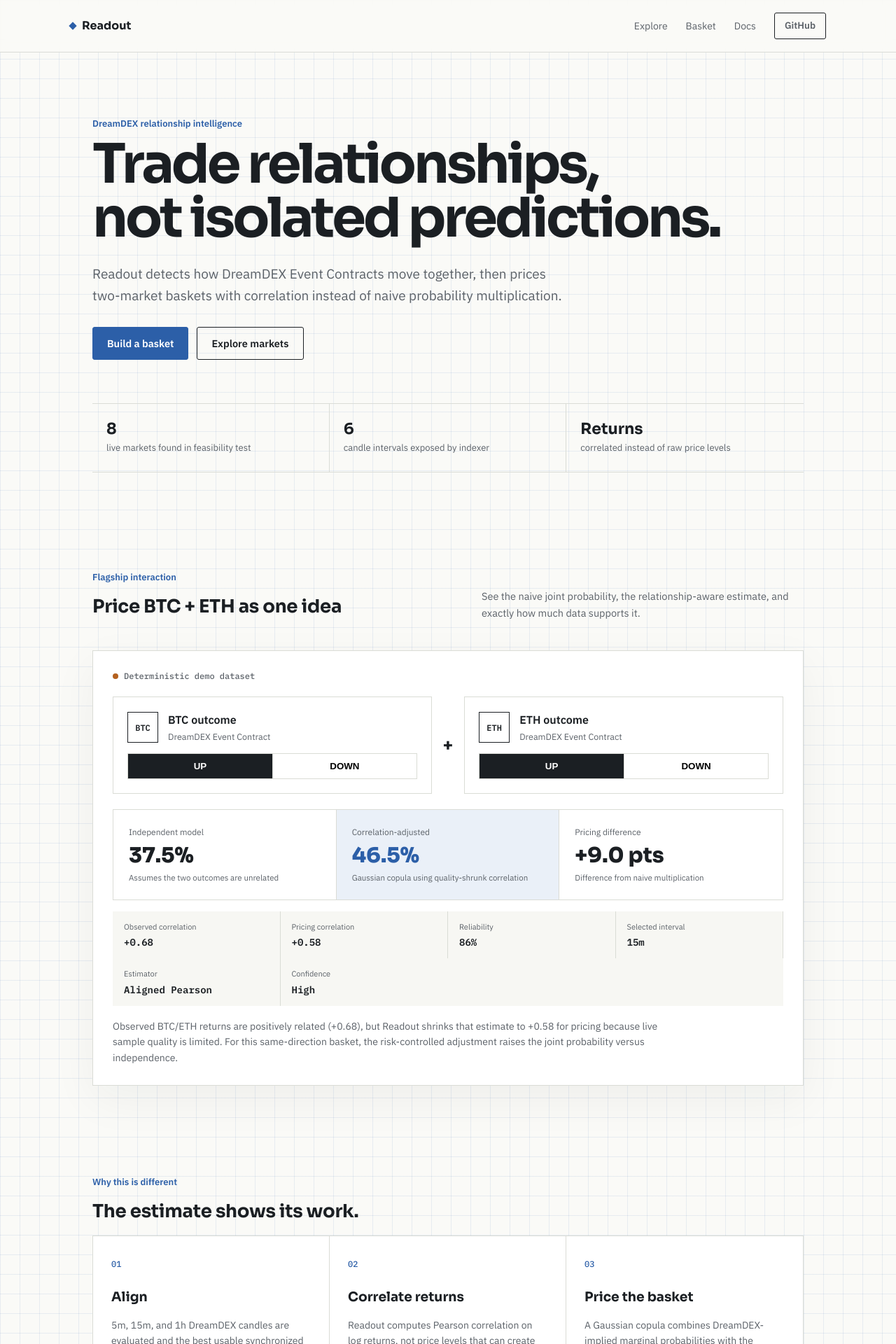
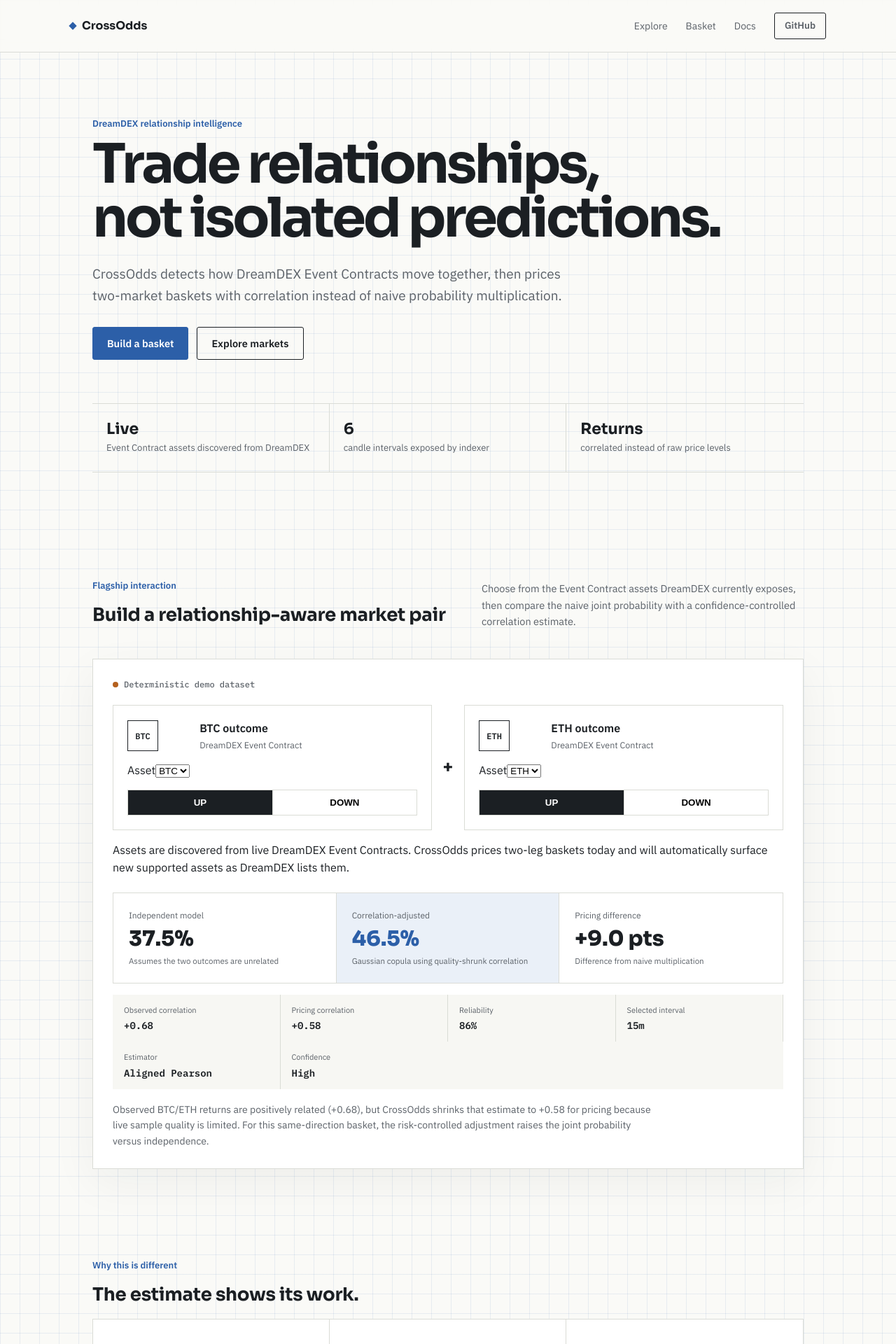
Before and after one commit to Ay-obami/CrossOdds, a Next.js app in the folder site/: page / in a window 1280 px wide. Shown: the top 1920 px of the page at 70% size. Built offline with nearby package versions, Linux system fonts and the light colour scheme; no server answers.

Commit message:
Rebrand frontend to CrossOdds and make basket assets dynamic

```diff
--- a/site/app/basket/page.tsx
+++ b/site/app/basket/page.tsx
@@ -1,4 +1,4 @@
 import SiteNav from "../components/SiteNav";
 import SiteFoot from "../components/SiteFoot";
 import BasketBuilder from "../components/BasketBuilder";
-export default function BasketPage(){return <><SiteNav active="basket"/><main className="wrap page-pad"><div className="eyebrow-plain">Basket builder</div><h1 className="page-title">Does the crowd actually believe both?</h1><p className="page-intro">Choose a direction for each DreamDEX asset. Readout compares independence with a correlation-adjusted joint probability and refuses to overstate sparse data.</p><BasketBuilder/><div className="method-note"><h3>What happens under the hood</h3><p>Readout aligns candle history, converts closes into log returns, estimates return correlation, scores sample quality, shrinks noisy estimates toward independence, then uses a Gaussian copula to combine the risk-controlled relationship with each market&apos;s implied probability.</p></div></main><SiteFoot/></>}
+export default function BasketPage(){return <><SiteNav active="basket"/><main className="wrap page-pad"><div className="eyebrow-plain">Basket builder</div><h1 className="page-title">Build a basket from live DreamDEX assets.</h1><p className="page-intro">Choose two different live Event Contract assets and a direction for each. CrossOdds compares independence with a correlation-adjusted joint probability and refuses to overstate sparse data.</p><BasketBuilder/><div className="method-note"><h3>What happens under the hood</h3><p>CrossOdds discovers the live assets, aligns candle history, converts closes into log returns, estimates return correlation, scores sample quality, shrinks noisy estimates toward independence, then uses a Gaussian copula to combine the risk-controlled relationship with each market&apos;s implied probability.</p></div></main><SiteFoot/></>}
--- a/site/app/components/BasketBuilder.tsx
+++ b/site/app/components/BasketBuilder.tsx
@@ -49,25 +49,55 @@ const pct = (v?: number | null) => v == null ? "—" : `${(v * 100).toFixed(1)}%
 const rho = (v?: number | null) => v == null ? "—" : `${v >= 0 ? "+" : ""}${v.toFixed(2)}`;
 
 export default function BasketBuilder() {
+  const base = process.env.NEXT_PUBLIC_CROSSODDS_API_URL || process.env.NEXT_PUBLIC_READOUT_API_URL;
+  const [assets, setAssets] = useState<string[]>(["BTC", "ETH"]);
+  const [assetA, setAssetA] = useState("BTC");
+  const [assetB, setAssetB] = useState("ETH");
   const [a, setA] = useState<Direction>("UP");
   const [b, setB] = useState<Direction>("UP");
   const [result, setResult] = useState<Result>(demo);
   const [mode, setMode] = useState<"live" | "demo" | "loading">("loading");
 
   useEffect(() => {
-    const base = process.env.NEXT_PUBLIC_READOUT_API_URL;
+    if (!base) { setMode("demo"); return; }
+    const controller = new AbortController();
+    fetch(`${base.replace(/\/$/, "")}/api/assets`, { signal: controller.signal })
+      .then(async (r) => {
+        if (!r.ok) throw new Error(`HTTP ${r.status}`);
+        const data = await r.json();
+        const discovered = Array.isArray(data.assets)
+          ? [...new Set(data.assets.map((v: unknown) => String(v).toUpperCase()).filter(Boolean))]
+          : [];
+        if (discovered.length < 2) throw new Error("fewer than two live assets");
+        setAssets(discovered);
+        setAssetA((current) => discovered.includes(current) ? current : discovered[0]);
+        setAssetB((current) => {
+          if (discovered.includes(current) && current !== discovered[0]) return current;
+          return discovered.find((asset) => asset !== discovered[0]) || discovered[1];
+        });
+      })
+      .catch(() => { if (!controller.signal.aborted) setAssets(["BTC", "ETH"]); });
+    return () => controller.abort();
+  }, [base]);
+
+  useEffect(() => {
     if (!base) { setMode("demo"); setResult(demoForDirections(a,b)); return; }
+    if (!assetA || !assetB || assetA === assetB) {
+      setMode("live");
+      setResult({ status: "insufficient_data", note: "Choose two different live DreamDEX assets to build a correlation basket." });
+      return;
+    }
     const controller = new AbortController();
     setMode("loading");
     fetch(`${base.replace(/\/$/, "")}/api/basket/price`, {
       method: "POST", headers: { "Content-Type": "application/json" }, signal: controller.signal,
-      body: JSON.stringify({ legs: [{ asset: "BTC", direction: a }, { asset: "ETH", direction: b }] }),
+      body: JSON.stringify({ legs: [{ asset: assetA, direction: a }, { asset: assetB, direction: b }] }),
     }).then(async (r) => {
       if (!r.ok) throw new Error(`HTTP ${r.status}`);
       const data = await r.json(); setResult(data); setMode("live");
     }).catch(() => { if (!controller.signal.aborted) { setResult(demoForDirections(a,b)); setMode("demo"); } });
     return () => controller.abort();
-  }, [a,b]);
+  }, [base, assetA, assetB, a, b]);
 
   const deltaLabel = useMemo(() => result.pricingDifference == null ? "—" : `${result.pricingDifference >= 0 ? "+" : ""}${(result.pricingDifference*100).toFixed(1)} pts`, [result]);
   const observed = result.rawCorrelation ?? result.correlation?.correlation ?? null;
@@ -75,12 +105,13 @@ export default function BasketBuilder() {
   const reliability = result.pricingReliability ?? result.correlation?.qualityScore ?? null;
   return (
     <div className="basket-shell">
-      <div className="mode-row"><span className={`status-dot ${mode}`} />{mode === "live" ? "Live DreamDEX data" : mode === "loading" ? "Checking live engine…" : "Deterministic demo dataset"}</div>
+      <div className="mode-row"><span className={`status-dot ${mode}`} />{mode === "live" ? `Live DreamDEX data · ${assets.length} assets discovered` : mode === "loading" ? "Checking live CrossOdds engine…" : "Deterministic demo dataset"}</div>
       <div className="leg-grid">
-        <Leg title="BTC" direction={a} onChange={setA} />
+        <Leg asset={assetA} assets={assets} blockedAsset={assetB} direction={a} onAssetChange={setAssetA} onDirectionChange={setA} />
         <div className="plus">+</div>
-        <Leg title="ETH" direction={b} onChange={setB} />
+        <Leg asset={assetB} assets={assets} blockedAsset={assetA} direction={b} onAssetChange={setAssetB} onDirectionChange={setB} />
       </div>
+      <p className="basket-source-note">Assets are discovered from live DreamDEX Event Contracts. CrossOdds prices two-leg baskets today and will automatically surface new supported assets as DreamDEX lists them.</p>
       {result.status === "ok" ? (
         <>
           <div className="compare-grid">
@@ -96,7 +127,7 @@ export default function BasketBuilder() {
             <div><span>Estimator</span><strong>{estimatorLabel(result.estimator || result.correlation?.estimator)}</strong></div>
             <div><span>Confidence</span><strong className="capitalize">{result.confidence || result.correlation?.confidence || "—"}</strong></div>
           </div>
-          <p className="plain-explain">{explanation(a,b,observed || 0,pricingRho || 0,result.pricingDifference || 0)}</p>
+          <p className="plain-explain">{explanation(assetA,assetB,a,b,observed || 0,pricingRho || 0,result.pricingDifference || 0)}</p>
           {mode === "live" && result.snapshot?.correlationSnapshotId ? <p className="snapshot-note">Snapshot {shortSnapshot(result.snapshot.correlationSnapshotId)} · priced {formatAge(result.snapshot.pricedAt)}</p> : null}
         </>
       ) : result.status === "independence_only" ? (
@@ -113,23 +144,22 @@ export default function BasketBuilder() {
   );
 }
 
-function Leg({ title, direction, onChange }: { title: string; direction: Direction; onChange: (d: Direction) => void }) {
-  return <div className="leg-card"><div className="asset-badge">{title}</div><div><div className="leg-title">{title} outcome</div><div className="leg-sub">DreamDEX Event Contract</div></div><div className="toggle"><button className={direction === "UP" ? "selected" : ""} onClick={() => onChange("UP")}>UP</button><button className={direction === "DOWN" ? "selected" : ""} onClick={() => onChange("DOWN")}>DOWN</button></div></div>;
+function Leg({ asset, assets, blockedAsset, direction, onAssetChange, onDirectionChange }: { asset: string; assets: string[]; blockedAsset: string; direction: Direction; onAssetChange: (asset: string) => void; onDirectionChange: (d: Direction) => void }) {
+  return <div className="leg-card"><div className="asset-badge">{asset.slice(0,6)}</div><div><div className="leg-title">{asset} outcome</div><div className="leg-sub">DreamDEX Event Contract</div></div><label className="asset-picker"><span>Asset</span><select className="asset-select" value={asset} onChange={(e) => onAssetChange(e.target.value)}>{assets.map((item) => <option key={item} value={item} disabled={item === blockedAsset}>{item}</option>)}</select></label><div className="toggle"><button className={direction === "UP" ? "selected" : ""} onClick={() => onDirectionChange("UP")}>UP</button><button className={direction === "DOWN" ? "selected" : ""} onClick={() => onDirectionChange("DOWN")}>DOWN</button></div></div>;
 }
 function Metric({ label, value, sub, emphasis = false }: { label: string; value: string; sub: string; emphasis?: boolean }) { return <div className={`metric ${emphasis ? "emphasis" : ""}`}><span>{label}</span><strong>{value}</strong><small>{sub}</small></div>; }
 function estimatorLabel(value?: string) { return value === "hayashi_yoshida" ? "Async HY" : value === "aligned_pearson" ? "Aligned Pearson" : "—"; }
 function demoForDirections(a: Direction,b: Direction): Result {
   const pA = a === "UP" ? .645 : .355; const pB = b === "UP" ? .581 : .419; const same = a === b;
   const independent = pA*pB; const raw = .68; const pricing = .5848; const signedPricing = same ? pricing : -pricing;
-  // Stable illustrative demo values only; live mode always uses the API's copula result.
   const delta = same ? .09 : -.055;
   return { ...demo, independentProbability: independent, adjustedProbability: Math.max(0, independent+delta), pricingDifference: delta, rawCorrelation: raw, pricingCorrelation: pricing, effectiveCorrelation: signedPricing };
 }
 function shortSnapshot(value: string) { return value.length > 32 ? `${value.slice(0, 14)}…${value.slice(-10)}` : value; }
 function formatAge(value?: number | null) { if (!value) return "now"; const seconds = Math.max(0, Math.round((Date.now()-value)/1000)); return seconds < 2 ? "now" : `${seconds}s ago`; }
-function explanation(a: Direction,b: Direction,raw: number,pricing: number,delta: number) {
+function explanation(assetA: string,assetB: string,a: Direction,b: Direction,raw: number,pricing: number,delta: number) {
   const relation = a === b ? "same-direction" : "opposing";
-  if (Math.abs(raw) < .15) return "Recent DreamDEX trading shows little relationship between these markets, so the adjusted basket stays close to independence.";
+  if (Math.abs(raw) < .15) return `Recent DreamDEX trading shows little relationship between ${assetA} and ${assetB}, so the adjusted basket stays close to independence.`;
   const sign = raw >= 0 ? "positively" : "negatively";
-  return `Observed BTC/ETH returns are ${sign} related (${rho(raw)}), but Readout shrinks that estimate to ${rho(pricing)} for pricing because live sample quality is limited. For this ${relation} basket, the risk-controlled adjustment ${delta >= 0 ? "raises" : "reduces"} the joint probability versus independence.`;
+  return `Observed ${assetA}/${assetB} returns are ${sign} related (${rho(raw)}), but CrossOdds shrinks that estimate to ${rho(pricing)} for pricing because live sample quality is limited. For this ${relation} basket, the risk-controlled adjustment ${delta >= 0 ? "raises" : "reduces"} the joint probability versus independence.`;
 }
--- a/site/app/components/MarketExplorer.tsx
+++ b/site/app/components/MarketExplorer.tsx
@@ -23,7 +23,7 @@ export default function MarketExplorer() {
   const [mode, setMode] = useState<"live"|"demo"|"loading">("loading");
 
   useEffect(() => {
-    const base = process.env.NEXT_PUBLIC_READOUT_API_URL;
+    const base = process.env.NEXT_PUBLIC_CROSSODDS_API_URL || process.env.NEXT_PUBLIC_READOUT_API_URL;
     if (!base) { setMode("demo"); return; }
     const root = base.replace(/\/$/, "");
     const controller = new AbortController();
@@ -49,7 +49,7 @@ export default function MarketExplorer() {
 
   const windows = snapshots.flatMap((snapshot) => (snapshot.windows || []).map((window) => ({ ...window, asset: snapshot.asset })));
   return <>
-    <div className="mode-row"><span className={`status-dot ${mode}`} />{mode === "live" ? "Live DreamDEX API" : mode === "loading" ? "Checking live Readout API…" : "Recorded DreamDEX fallback"}</div>
+    <div className="mode-row"><span className={`status-dot ${mode}`} />{mode === "live" ? "Live DreamDEX API" : mode === "loading" ? "Checking live CrossOdds API…" : "Recorded DreamDEX fallback"}</div>
     <div className="market-grid">{windows.map((row, i) => <article className="market-card" key={`${row.pool}-${i}`}>
       <div className="market-top"><span className="asset-badge">{row.asset}</span><span>{row.intervalMin} min</span></div>
       <strong>{row.impliedProbability == null ? "—" : `${Number(row.impliedProbability).toFixed(1)}%`}</strong>
--- a/site/app/components/SiteFoot.tsx
+++ b/site/app/components/SiteFoot.tsx
@@ -2,7 +2,7 @@ export default function SiteFoot() {
   return (
     <footer className="sitefoot">
       <div className="wrap row">
-        <div className="left">Readout prices relationships between DreamDEX Event Contracts using aligned return correlation, while keeping the underlying market data visible and confidence-gated.</div>
+        <div className="left">CrossOdds prices relationships between DreamDEX Event Contracts using aligned return correlation, while keeping the underlying market data visible and confidence-gated.</div>
         <div className="links"><a href="/basket">Basket</a><a href="/docs">Docs</a><a href="/docs/reference">MCP reference</a></div>
       </div>
     </footer>
--- a/site/app/components/SiteNav.tsx
+++ b/site/app/components/SiteNav.tsx
@@ -5,12 +5,12 @@ export default function SiteNav({ active }: { active: Active }) {
   return (
     <nav className="sitenav">
       <div className="wrap row">
-        <Link href="/" className="wordmark"><span className="chip" />Readout</Link>
+        <Link href="/" className="wordmark"><span className="chip" />CrossOdds</Link>
         <div className="navlinks">
           <Link href="/explore" className={active === "explore" ? "active" : ""}>Explore</Link>
           <Link href="/basket" className={active === "basket" ? "active" : ""}>Basket</Link>
           <Link href="/docs" className={active === "docs" ? "active" : ""}>Docs</Link>
-          <a className="gh-btn" href="https://github.com/Ay-obami/dreamdex-readout" target="_blank" rel="noopener noreferrer">GitHub</a>
+          <a className="gh-btn" href="https://github.com/Ay-obami/CrossOdds" target="_blank" rel="noopener noreferrer">GitHub</a>
         </div>
       </div>
     </nav>
--- a/site/app/docs/reference/page.tsx
+++ b/site/app/docs/reference/page.tsx
@@ -5,7 +5,7 @@ const tools=[
   ["get_sentiment","asset","Liquidity-weighted 0–100 implied probability across live windows."],
   ["get_divergence","asset","Compares shortest and longest live-window implied probabilities."],
   ["get_market_snapshot","asset","Returns window-level price, depth, spread, and expiry context."],
-  ["get_correlation","assetA, assetB","Pearson correlation of aligned log returns plus interval, sample and confidence metadata."],
+  ["get_correlation","assetA, assetB","Correlation of DreamDEX log returns plus interval, sample and confidence metadata."],
   ["price_basket","assetA, directionA, assetB, directionB","Independent versus Gaussian-copula joint probability for a two-leg basket."],
 ];
-export default function Reference(){return <><SiteNav active="reference"/><main className="wrap page-pad docs"><div className="eyebrow-plain">MCP reference</div><h1 className="page-title">Six tools, one signal engine</h1><p className="page-intro">The original four Readout tools remain backward compatible; correlation and basket pricing extend the same MCP server.</p>{tools.map(([name,input,desc])=><div className="tool-card" key={name}><div className="tool-head"><span className="tool-name">{name}</span><span className="tool-tag">{input}</span></div><p>{desc}</p></div>)}<h2>HTTP API</h2><div className="code-block">GET /health<br/>GET /api/assets<br/>GET /api/sentiment/BTC<br/>GET /api/divergence/BTC<br/>GET /api/market/BTC<br/>GET /api/correlation?assetA=BTC&amp;assetB=ETH<br/>POST /api/basket/price</div></main><SiteFoot/></>}
+export default function Reference(){return <><SiteNav active="reference"/><main className="wrap page-pad docs"><div className="eyebrow-plain">MCP reference</div><h1 className="page-title">Six tools, one CrossOdds engine</h1><p className="page-intro">The sentiment and divergence tools remain backward compatible; correlation and basket pricing extend the same MCP server used by the CrossOdds web app.</p>{tools.map(([name,input,desc])=><div className="tool-card" key={name}><div className="tool-head"><span className="tool-name">{name}</span><span className="tool-tag">{input}</span></div><p>{desc}</p></div>)}<h2>HTTP API</h2><div className="code-block">GET /health<br/>GET /api/assets<br/>GET /api/sentiment/BTC<br/>GET /api/divergence/BTC<br/>GET /api/market/BTC<br/>GET /api/correlation?assetA=BTC&amp;assetB=ETH<br/>POST /api/basket/price</div></main><SiteFoot/></>}
--- a/site/app/explore/page.tsx
+++ b/site/app/explore/page.tsx
@@ -2,4 +2,4 @@ import SiteNav from "../components/SiteNav";
 import SiteFoot from "../components/SiteFoot";
 import MarketExplorer from "../components/MarketExplorer";
 
-export default function Explore(){return <><SiteNav active="explore"/><main className="wrap page-pad"><div className="eyebrow-plain">Market explorer</div><h1 className="page-title">Inspect the DreamDEX markets behind each basket.</h1><p className="page-intro">When a Readout API URL is configured this page loads live market windows and implied probabilities. If the API is unavailable, it switches to a clearly labeled recorded fallback.</p><MarketExplorer/></main><SiteFoot/></>}
+export default function Explore(){return <><SiteNav active="explore"/><main className="wrap page-pad"><div className="eyebrow-plain">Market explorer</div><h1 className="page-title">Inspect the DreamDEX markets behind each basket.</h1><p className="page-intro">When a CrossOdds API URL is configured this page loads live market windows and implied probabilities. If the API is unavailable, it switches to a clearly labeled recorded fallback.</p><MarketExplorer/></main><SiteFoot/></>}
--- a/site/app/layout.tsx
+++ b/site/app/layout.tsx
@@ -1,4 +1,11 @@
 import type { Metadata } from "next";
 import "./globals.css";
-export const metadata: Metadata = { title: "Readout — correlated DreamDEX prediction baskets", description: "Relationship-aware prediction baskets and AI-readable market intelligence for DreamDEX Event Contracts on Somnia." };
-export default function RootLayout({children}:{children:React.ReactNode}){return <html lang="en"><body>{children}</body></html>}
+
+export const metadata: Metadata = {
+  title: "CrossOdds — correlated DreamDEX prediction baskets",
+  description: "Relationship-aware prediction baskets and AI-readable market intelligence for DreamDEX Event Contracts on Somnia.",
+};
+
+export default function RootLayout({children}:{children:React.ReactNode}){
+  return <html lang="en"><body>{children}</body></html>;
+}
--- a/site/app/page.tsx
+++ b/site/app/page.tsx
@@ -7,12 +7,12 @@ export default function Home() {
     <section className="hero wrap">
       <div className="eyebrow-plain">DreamDEX relationship intelligence</div>
       <h1>Trade relationships,<br/>not isolated predictions.</h1>
-      <p className="hero-copy">Readout detects how DreamDEX Event Contracts move together, then prices two-market baskets with correlation instead of naive probability multiplication.</p>
+      <p className="hero-copy">CrossOdds detects how DreamDEX Event Contracts move together, then prices two-market baskets with correlation instead of naive probability multiplication.</p>
       <div className="hero-actions"><a className="btn btn-blue" href="/basket">Build a basket</a><a className="btn btn-ghost" href="/explore">Explore markets</a></div>
-      <div className="proof-strip"><div><b>8</b><span>live markets found in feasibility test</span></div><div><b>6</b><span>candle intervals exposed by indexer</span></div><div><b>Returns</b><span>correlated instead of raw price levels</span></div></div>
+      <div className="proof-strip"><div><b>Live</b><span>Event Contract assets discovered from DreamDEX</span></div><div><b>6</b><span>candle intervals exposed by indexer</span></div><div><b>Returns</b><span>correlated instead of raw price levels</span></div></div>
     </section>
-    <section className="wrap product-section"><div className="section-head"><div><div className="eyebrow-plain">Flagship interaction</div><h2 className="section-title">Price BTC + ETH as one idea</h2></div><p>See the naive joint probability, the relationship-aware estimate, and exactly how much data supports it.</p></div><BasketBuilder /></section>
-    <section className="wrap product-section"><div className="eyebrow-plain">Why this is different</div><h2 className="section-title">The estimate shows its work.</h2><div className="three-grid"><article><b>01</b><h3>Align</h3><p>5m, 15m, and 1h DreamDEX candles are evaluated and the best usable synchronized series is selected.</p></article><article><b>02</b><h3>Correlate returns</h3><p>Readout computes Pearson correlation on log returns, not price levels that can create spurious trend correlation.</p></article><article><b>03</b><h3>Price the basket</h3><p>A Gaussian copula combines DreamDEX-implied marginal probabilities with the observed relationship.</p></article></div></section>
-    <section className="wrap agent-callout"><div><div className="eyebrow-plain">Same engine, machine-readable</div><h2>AI agents get the exact same correlation and basket tools.</h2><p>The consumer app and MCP server share one signal engine, so the hackathon project is useful to both traders and autonomous agents.</p></div><div className="code-block">get_correlation({`{ assetA: "BTC", assetB: "ETH" }`})<br/>price_basket({`{ assetA: "BTC", directionA: "UP", assetB: "ETH", directionB: "UP" }`})</div></section>
+    <section className="wrap product-section"><div className="section-head"><div><div className="eyebrow-plain">Flagship interaction</div><h2 className="section-title">Build a relationship-aware market pair</h2></div><p>Choose from the Event Contract assets DreamDEX currently exposes, then compare the naive joint probability with a confidence-controlled correlation estimate.</p></div><BasketBuilder /></section>
+    <section className="wrap product-section"><div className="eyebrow-plain">Why this is different</div><h2 className="section-title">The estimate shows its work.</h2><div className="three-grid"><article><b>01</b><h3>Align</h3><p>5m, 15m, and 1h DreamDEX candles are evaluated and the best usable synchronized or asynchronous series is selected.</p></article><article><b>02</b><h3>Correlate returns</h3><p>CrossOdds computes correlation on log returns, not price levels that can create spurious trend correlation.</p></article><article><b>03</b><h3>Price the basket</h3><p>A Gaussian copula combines DreamDEX-implied marginal probabilities with a quality-shrunk observed relationship.</p></article></div></section>
+    <section className="wrap agent-callout"><div><div className="eyebrow-plain">Same engine, machine-readable</div><h2>AI agents get the exact same correlation and basket tools.</h2><p>The consumer app and MCP server share one signal engine, so CrossOdds is useful to both traders and autonomous agents.</p></div><div className="code-block">get_correlation({`{ assetA: "BTC", assetB: "ETH" }`})<br/>price_basket({`{ assetA: "BTC", directionA: "UP", assetB: "ETH", directionB: "UP" }`})</div></section>
   </main><SiteFoot /></>;
 }
```
Also changed, not shown: site/app/docs/page.tsx (+7 -6 lines).
